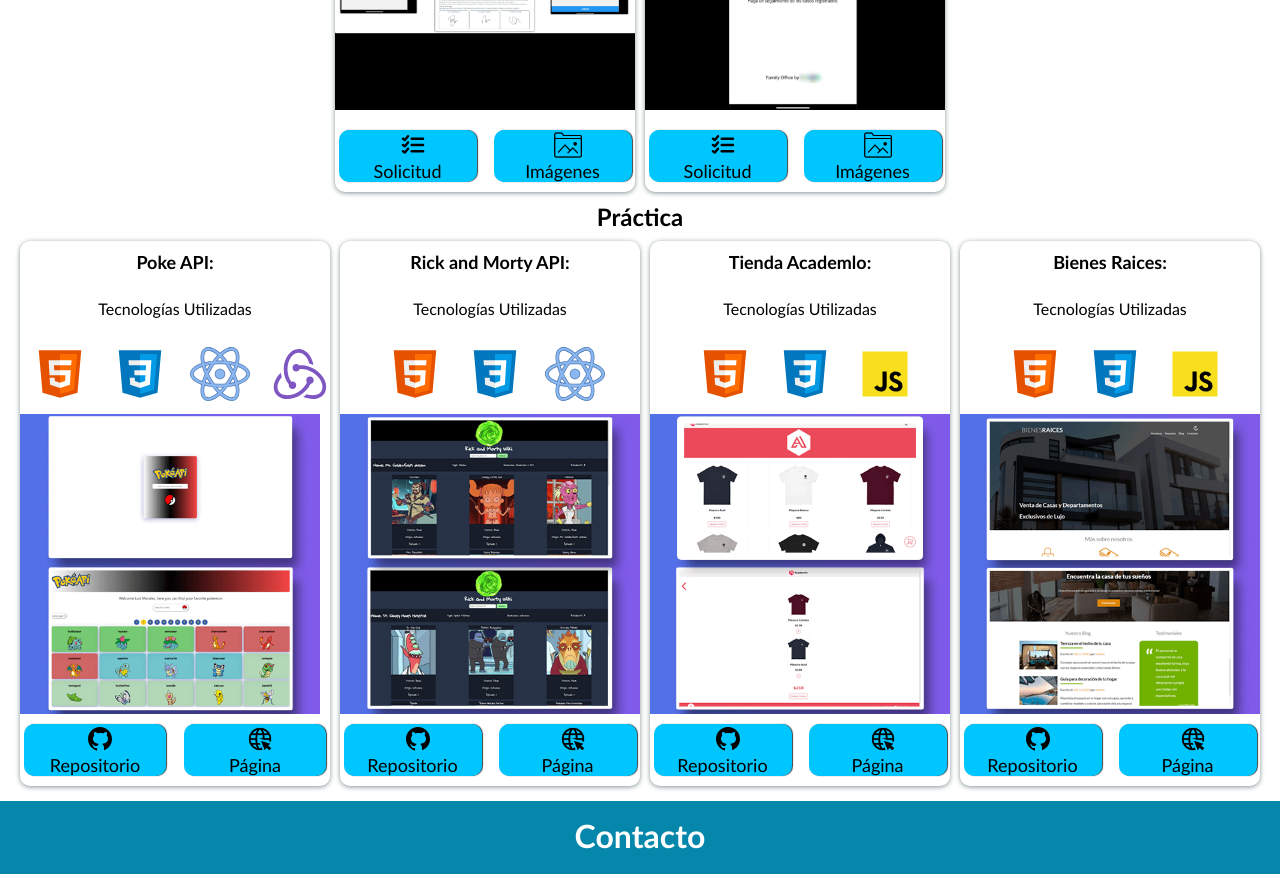
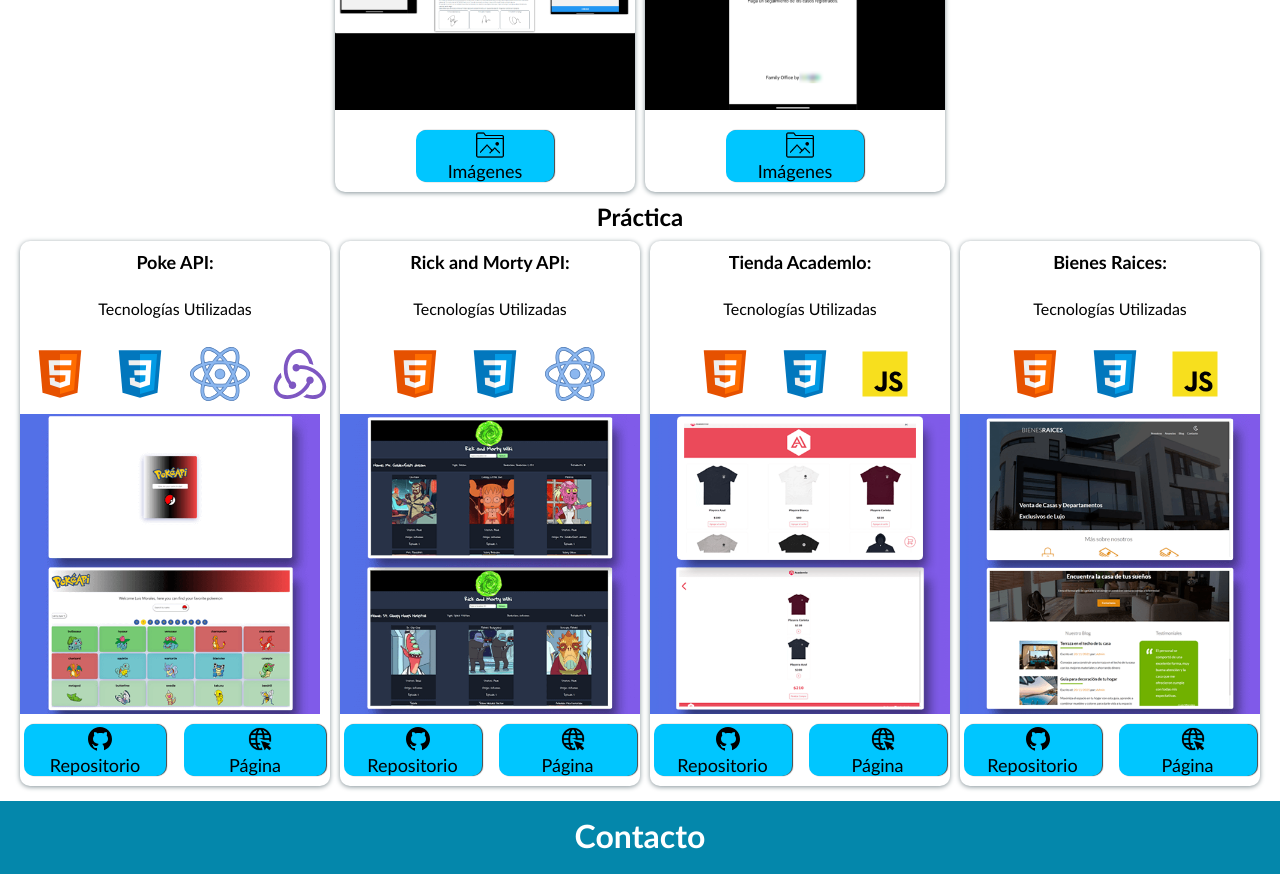
Before and after one commit to luisfernandob87/portafolio, a React (Vite) app: page / in a window 1280 px wide. Shown: the part 1760-2634 px from the top of the page. Built offline with nearby package versions, Linux system fonts and the light colour scheme.

Commit message:
delete solicitud

```diff
--- a/src/components/Proyectos.jsx
+++ b/src/components/Proyectos.jsx
@@ -1,5 +1,4 @@
 import React, { useState, useCallback } from "react";
-import checklist from "../img/checklist.svg";
 import familyOffice from "../img/familyOffice.png";
 import llamadaAtencion from "../img/llamadaAtencionApp.png";
 import imagenes from "../img/imagenes.png";
@@ -23,16 +22,12 @@ import menuFamilyOffice from "../img/familyOffice/menu.png";
 import casosFamilyOffice from "../img/familyOffice/casosReportados.png";
 import servicioFamilyOffice from "../img/familyOffice/servicioDesplegable.png";
 import fechaFamilyOffice from "../img/familyOffice/ingresoFecha.png";
-import solicitudFamilyOffice from "../img/familyOffice/solicitudFamily.png";
-import solicitudLlamadas from "../img/llamadaAtencion/solicitudLlamadas.png";
 import Lightbox from "yet-another-react-lightbox";
 import "yet-another-react-lightbox/styles.css";
 
 export const Proyectos = () => {
   const [open, setOpen] = React.useState(false);
   const [open2, setOpen2] = React.useState(false);
-  const [open3, setOpen3] = React.useState(false);
-  const [open4, setOpen4] = React.useState(false);
   return (
     <section id="portafolio">
       <h4>Portafolio</h4>
@@ -54,15 +49,6 @@ export const Proyectos = () => {
             className="previewProyectos"
           />
           <div className="accesos">
-            <a onClick={() => setOpen4(true)}>
-              <Lightbox
-                open={open4}
-                close={() => setOpen4(false)}
-                slides={[{ src: solicitudLlamadas }]}
-              />
-              <img src={checklist} alt="Logo_Check_List" className="logo" />
-              Solicitud
-            </a>
             <a onClick={() => setOpen(true)}>
               <Lightbox
                 open={open}
@@ -101,15 +87,6 @@ export const Proyectos = () => {
             className="previewProyectos"
           />
           <div className="accesos">
-            <a onClick={() => setOpen3(true)}>
-              <Lightbox
-                open={open3}
-                close={() => setOpen3(false)}
-                slides={[{ src: solicitudFamilyOffice }]}
-              />
-              <img src={checklist} alt="Logo_Check_List" className="logo" />
-              Solicitud
-            </a>
             <a onClick={() => setOpen2(true)}>
               <Lightbox
                 open={open2}
```
Also changed, not shown: src/img/familyOffice/solicitudFamily.png (deleted), src/img/llamadaAtencion/solicitudLlamadas.png (deleted).
